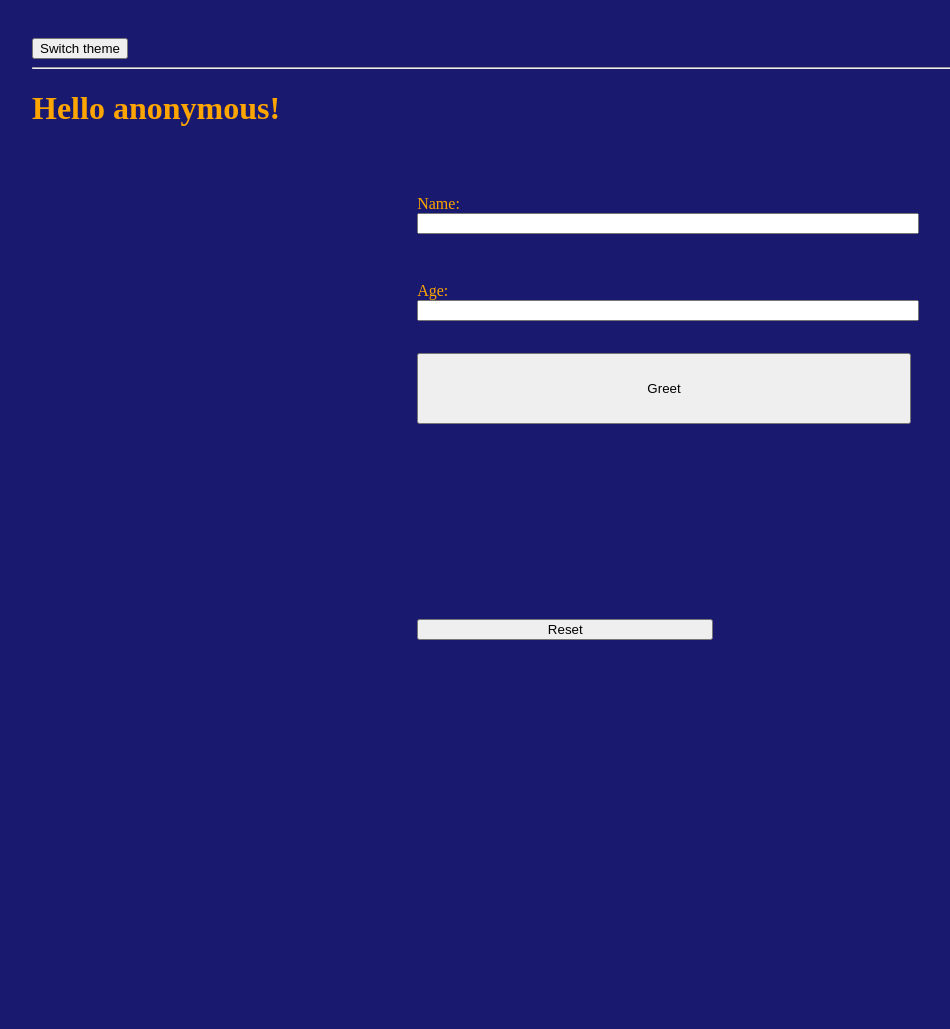
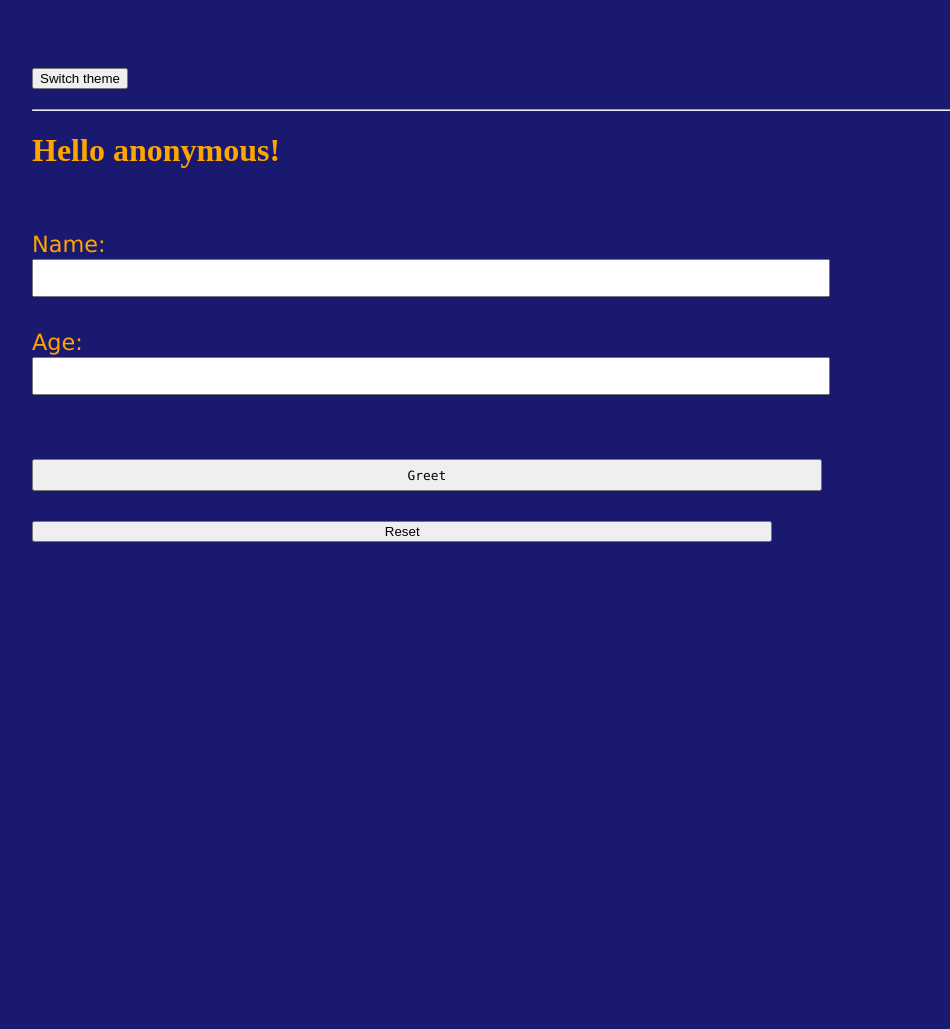
Before and after one commit to tgrx/learn-project-z33, a Django app: page /hello/ in a window 1280 px wide. Shown: the whole page, without its empty margins (6-956 px from the left). After the commit the page ends 542 px from the top, so only its background shows below. Run offline with Django 3.2, Linux system fonts and the light colour scheme.

Commit message:
formatting

```diff
--- a/src/applications/hello/templates/hello/hello.html
+++ b/src/applications/hello/templates/hello/hello.html
@@ -7,6 +7,7 @@
     :root {
       --padding-left: 30px;
       --padding-top: 30px;
+      --font-size: 16px;
     }
 
     body {
@@ -14,63 +15,101 @@
       padding-top: var(--padding-left);
     }
 
-    .greet-form {
-      display: grid;
-      grid-column-gap: 0.2rem;
-      grid-row-gap: 1rem;
-      grid-template-columns: 100%;
-      grid-template-rows: repeat(5, 1fr);
+    form {
+      margin: 30px auto 20px;
     }
 
-    .greet-form > * {
-      grid-column: 1/1;
+    .form-grid {
+      display: grid;
+      grid-column-gap: 3rem;
+      grid-row-gap: 2rem;
+      grid-template-areas:
+        "form-errors"
+        "name"
+        "age"
+        "empty-1"
+        "submit";
+      width: 80%;
     }
 
-    .greet-form input {
-      width: 100%;
+    .form-grid > .name {
+      grid-area: name;
     }
 
-    .form-container > * {
-      height: 400px;
-      left: 0;
-      margin: 10px auto;
-      padding-left: var(--padding-left);
-      padding-top: var(--padding-top);
-      width: 40%;
+    .form-grid > .age {
+      grid-area: age;
     }
 
-    .errorlist {
-      background-color: darkred;
-      color: white;
+    .form-grid > .submit {
+      grid-area: submit;
+    }
+
+    .form-grid > .form-errors {
+      border: 1px darkred dotted;
+      color: darkred;
       font-family: "Bitstream Vera Sans Mono", Monaco, "Courier New", Courier, monospace;
-      padding: 1rem;
+      font-size: calc(var(--font-size) * 0.8);
+      grid-area: form-errors;
+      padding-left: 2rem;
     }
+
+    .form-grid > .form-field > * {
+      display: block;
+    }
+
+    .form-grid > .form-field > .errorlist {
+      background: rgba(255, 50, 50, 0.3);
+      margin: 0;
+      padding-right: 0;
+      width: 70%;
+    }
+
+    .form-grid > .form-field > input, .form-grid > .form-field > button {
+      font-family: "Bitstream Vera Sans Mono", Monaco, "Courier New", Courier, monospace;
+      font-size: calc(var(--font-size) * 0.8);
+      height: 2rem;
+      width: 80%;
+    }
+
+    .form-grid > .form-field > label {
+      font-family: 'Lucida Grande', 'Lucida Sans Unicode', 'Geneva', 'Verdana', sans-serif;
+      font-size: calc(var(--font-size) * 1.4);
+      margin-bottom: 2px;
+    }
+
   </style>
-  <link href="{% static 'hello/styles/theme_dark.css' %}" rel="stylesheet" type="text/css">
+  <link href="{% static 'styles/theme_dark.css' %}" rel="stylesheet" type="text/css">
 </head>
 <body>
 <form action="/theme" method="post">
   <button type="submit">Switch theme</button>
 </form>
 <hr>
-<h1>Hello {{ name_saved|default:"anonymous" }}!</h1>
+<h1>Hello {{ name_saved }}!</h1>
 {% if year %}
   <h1>You was born at {{ year }}!</h1>
 {% endif %}
-<div class="form-container">
 <form action="/hello/update/" method="post">
-    <div class="greet-form">
-      {{ form.as_p }}
+  <div class="form-grid">
+    <div class="form-field name">
+      {{ form.name.label_tag }}
+      {{ form.name }}
+      {{ form.name.errors }}
+    </div>
+    <div class="form-field age">
+      {{ form.age.label_tag }}
+      {{ form.age }}
+      {{ form.age.errors }}
+    </div>
+    <div class="form-field submit">
       <button id="greet-button-id" type="submit">Greet</button>
+    </div>
   </div>
   {% csrf_token %}
 </form>
-</div>
-<div class="form-container">
 <form action="/hello/reset/" method="post">
   <button id="reset-button-id" style="width: 60%" type="submit">Reset</button>
   {% csrf_token %}
 </form>
-</div>
 </body>
 </html>
```
Also changed, not shown: src/applications/hello/views/update.py (+5 -19 lines), src/urls.py (deleted, +0 -14 lines), tests/functional/conftest.py (+1 -1 lines), tests/functional/utils.py (+1 -2 lines), tests/unit/test_http_request.py (+0 -1 lines), tests/unit/test_user.py (+0 -1 lines), tests/unit/test_utils.py (+0 -1 lines). Lines whose indentation alone changed are shown as unchanged.
